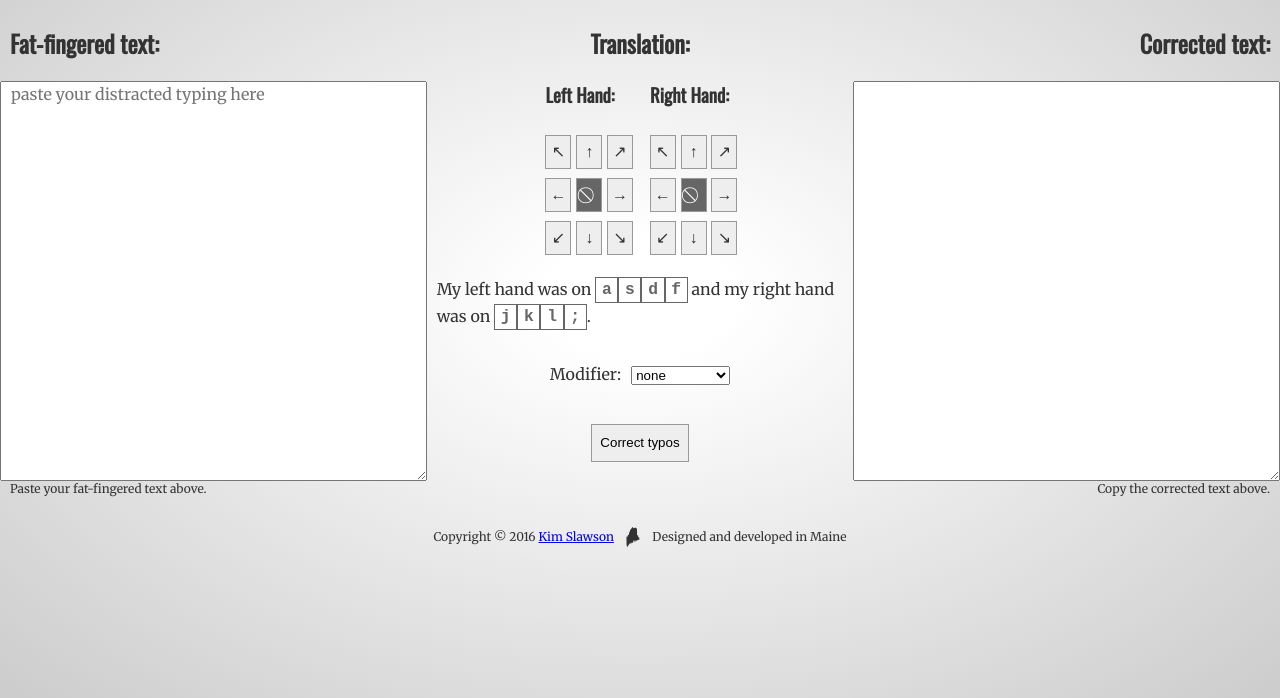
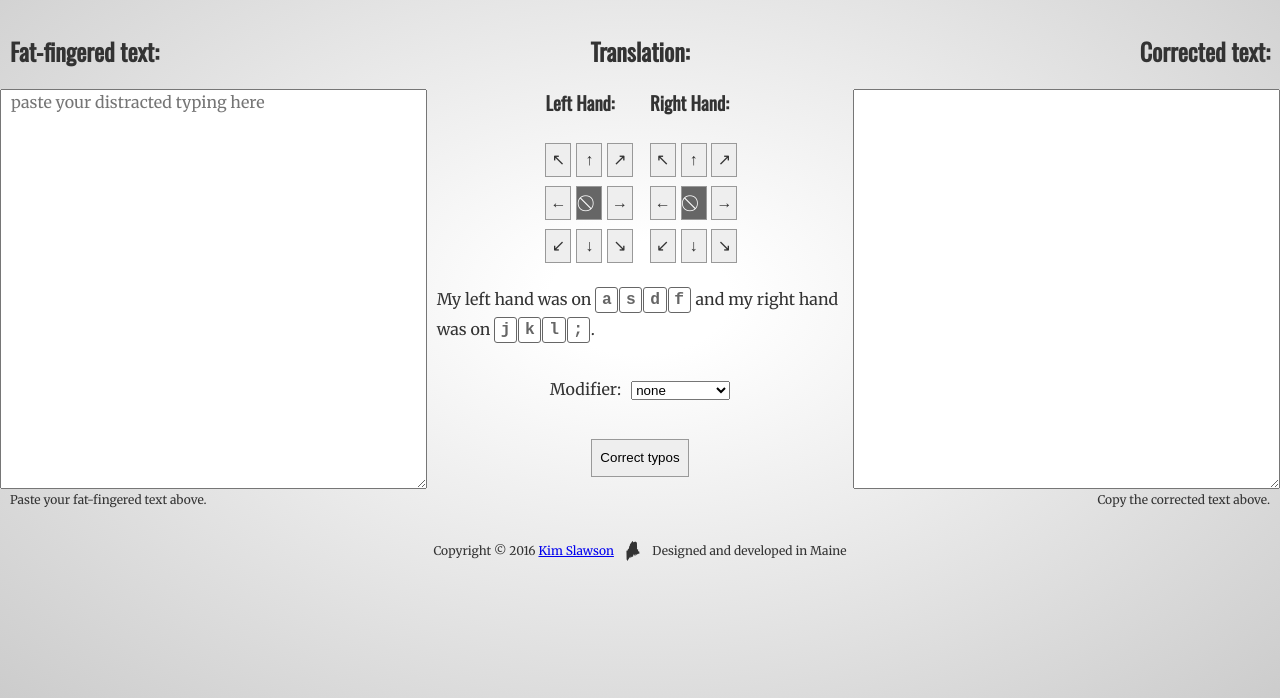
Before and after one commit to kimslawson/distractedtypist, a plain HTML site: page index.html in a window 1280 px wide. Shown: the part 102-800 px from the top of the page. Drawn offline with nearby package versions, Linux system fonts and the light colour scheme; a web font is replaced by a local one.

Commit message:
Fix keycap spacing and add rounded borders.

```diff
--- a/styles.css
+++ b/styles.css
@@ -13,6 +13,9 @@ body {
     color: #333;
     font-family: 'Corben', cursive;
     font-family: 'Merriweather', serif;
+}
+p {
+  line-height: 1.75em;
 }
 
 /* all this for a dingbat in the footer? ya gotta have priorities... */
@@ -138,7 +141,6 @@ div.hands, div.options {
     display: table;
 }
 .result {
-    line-height: 1.55em;
 }
 .result strong {
     font-weight: 900;
@@ -147,6 +149,8 @@ div.hands, div.options {
     color: #666;
     background-color: white;
     font-size: 1.25em; /* I wish browsers wouldn't render monospaced fonts so small */
+    border-radius: 3px;
+    margin-right: 1px;
 }
 
 /* make radio buttons look like pushbuttons, from http://viralpatel.net/blogs/css-radio-button-checkbox-background/ */
```
